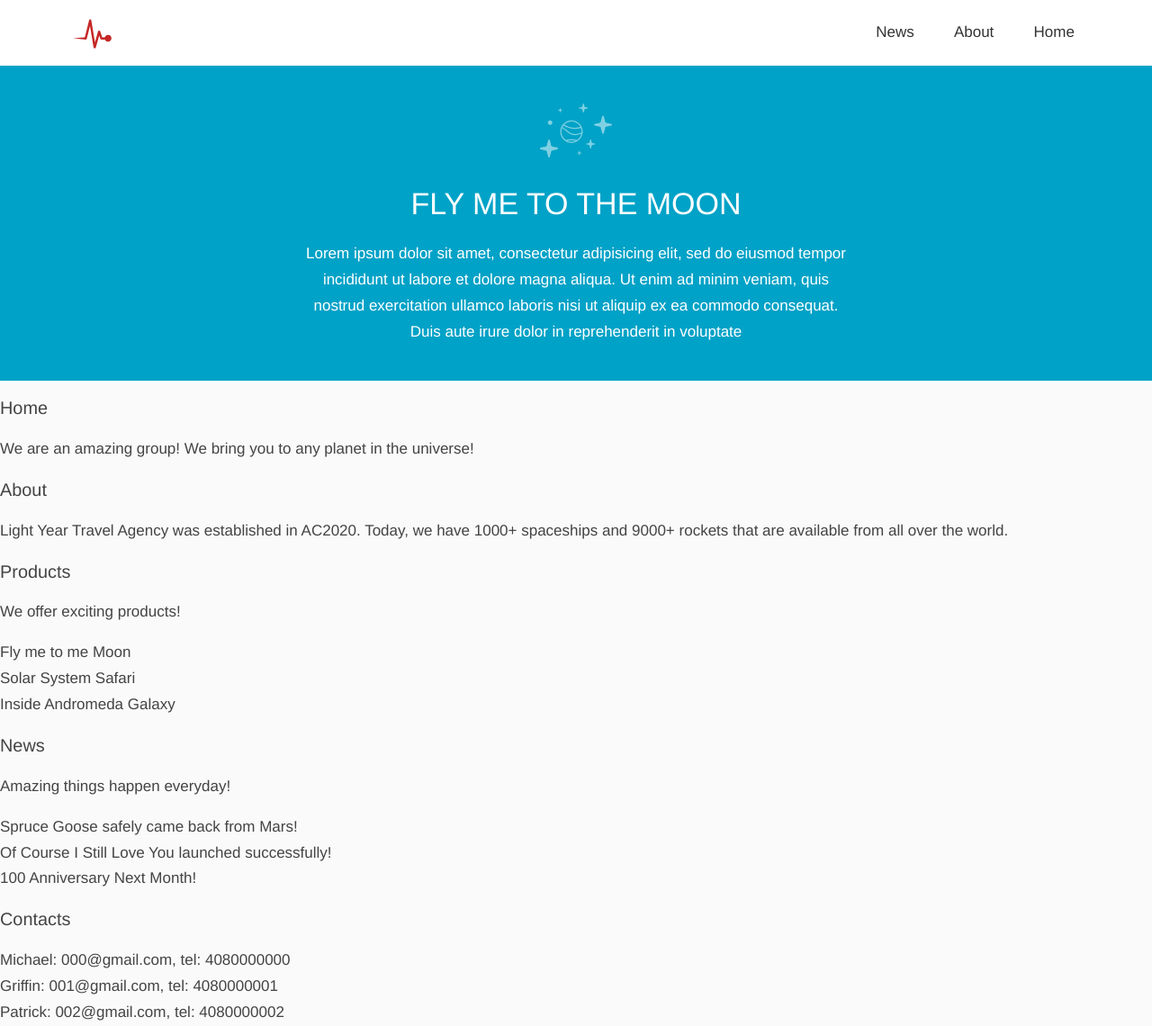
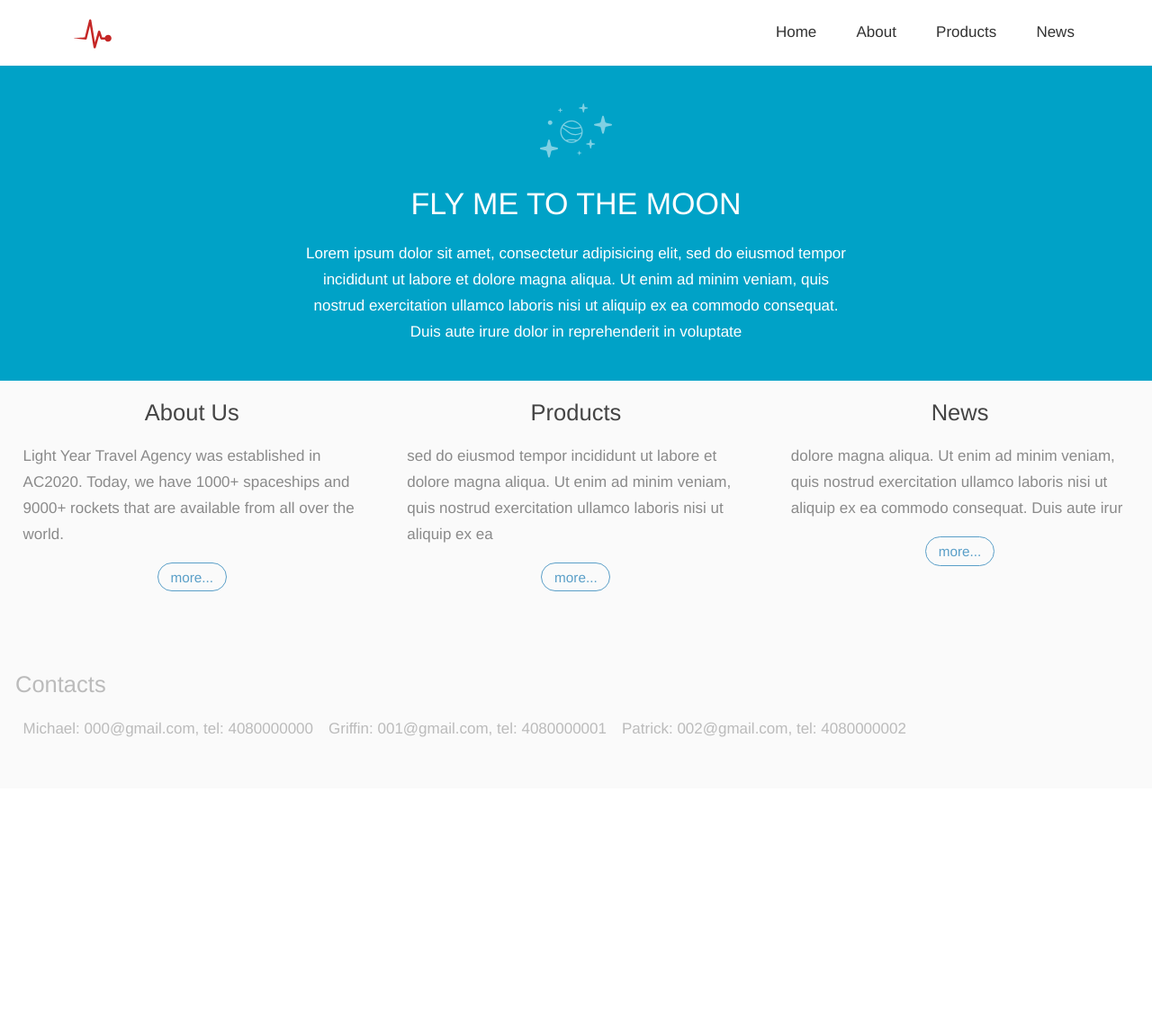
Before and after one commit to manymeeting/CoolCompany, a PHP site: page /home.php in a window 1280 px wide. Shown: the whole page at 90% size. After the commit the page ends 819 px from the top, so only its background shows below. Run offline with PHP 8.4, Linux system fonts and the light colour scheme.

Commit message:
add more content and styles to home page

```diff
--- a/css/main.css
+++ b/css/main.css
@@ -1,21 +1,27 @@
-#home_banner {
+#home_banner
+{
   height: 350px;
   background-color: #00a2c7;
   color: #ffffff;
 }
 
-#home_banner .section{
+#home_banner .section
+{
   width: 50%;
 }
 
-#home_banner h1, #home_banner article{
+#home_banner h1, #home_banner article
+{
   text-align: center;
 }
 
-#home_banner article{
+#home_banner article
+{
+
 }
 
-#home_banner svg{
+#home_banner svg
+{
   height: 80px;
   width: 80px;
   margin: 15px auto 15px auto;
@@ -24,3 +30,19 @@
   opacity: 0.5;
   fill: #ffffff;
 }
+
+
+#home_content h2
+{
+  text-align: center;
+}
+
+#home_content article
+{
+  color: #8a8a8a !important;
+}
+
+#home_content .section-footer-btn
+{
+  text-align: center;
+}
--- a/home.php
+++ b/home.php
@@ -5,6 +5,7 @@
 <head>
     <title><?php echo $title; ?></title>
     <link rel="stylesheet" type="text/css" href="./css/vital.css">
+    <link rel="stylesheet" type="text/css" href="./css/common.css">
     <link rel="stylesheet" type="text/css" href="./css/main.css">
     <script type="text/javascript" src="./js/jquery-3.2.1.min.js"></script>
     <script type="text/javascript" src="./js/common.js"></script>
@@ -18,9 +19,10 @@
             <img src="./images/logo.svg" alt="logo">
           </a>
           <ul class="menu">
-              <li><a href="./home.php">Home</a></li>
-              <li><a href="./about.php">About</a></li>
-              <li><a href="./news.php">News</a></li>
+            <li><a href="./news.php">News</a></li>
+            <li><a href="./products.php">Products</a></li>
+            <li><a href="./about.php">About</a></li>
+            <li><a href="./home.php">Home</a></li>
           </ul>
         </nav>
       </div>
@@ -35,43 +37,36 @@
     </div>
   </div>
 
+  <div id="home_content" class="row">
+    <div class="padded">
+      <div id="about-section" class="col-1-3">
+        <h2>About Us</h2>
+        <article>
+          <?php echo $title; ?> was established in AC2020. Today, we have 1000+ spaceships and 9000+ rockets that are available from all over the world.
+        </article>
+        <p class="section-footer-btn"><a href="#" class="btn small round blue">more...</a></p>
+      </div>
 
-  <section id="home-section">
-    <h3>Home</h3>
-    <main>
-      We are an amazing group! We bring you to any planet in the universe!
-    </main>
-  </section>
+      <div id="products-section" class="col-1-3">
+        <h2>Products</h2>
+        <article>
+          sed do eiusmod tempor incididunt ut labore et dolore magna aliqua. Ut enim ad minim veniam, quis nostrud exercitation ullamco laboris nisi ut aliquip ex ea
+        </article>
+        <p class="section-footer-btn"><a href="#" class="btn small round blue">more...</a></p>
+      </div>
 
-  <section id="about-section">
-    <h3>About</h3>
-    <article>
-      <?php echo $title; ?> was established in AC2020. Today, we have 1000+ spaceships and 9000+ rockets that are available from all over the world.
-    </article>
-  </section>
+      <div id="news-section" class="col-1-3">
+        <h2>News</h2>
+        <article>
+          dolore magna aliqua. Ut enim ad minim veniam, quis nostrud exercitation ullamco laboris nisi ut aliquip ex ea commodo consequat. Duis aute irur
+        </article>
+        <p class="section-footer-btn"><a href="#" class="btn small round blue">more...</a></p>
+      </div>
+    </div>
+  </div>
 
-  <section id="products-section">
-    <h3>Products</h3>
-    <p>We offer exciting products!</p>
-    <ol>
-      <li>Fly me to me Moon</li>
-      <li>Solar System Safari</li>
-      <li>Inside Andromeda Galaxy</li>
-    </ol>
-  </section>
-
-  <section id="news-section">
-    <h3>News</h3>
-    <p>Amazing things happen everyday!</p>
-    <ol>
-      <li>Spruce Goose safely came back from Mars!</li>
-      <li>Of Course I Still Love You launched successfully!</li>
-      <li>100 Anniversary Next Month!</li>
-    </ol>
-  </section>
-
-  <section id="contacts-section">
-    <h3>Contacts</h3>
+  <div id="home_footer" class="row footer">
+    <h2>Contacts</h2>
     <ul id = "contacts-list">
     </ul>
     <script>
@@ -92,6 +87,6 @@
       $("#contacts-list").html(contactsHTML);
 
     </script>
-  </section>
+  </div>
 </body>
 </html>
```
